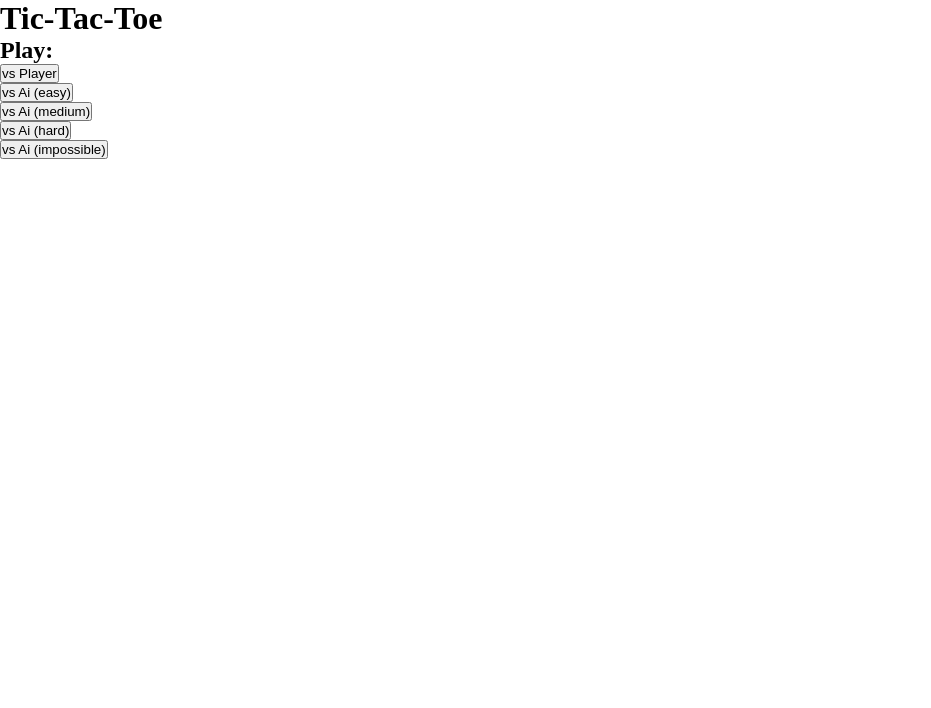
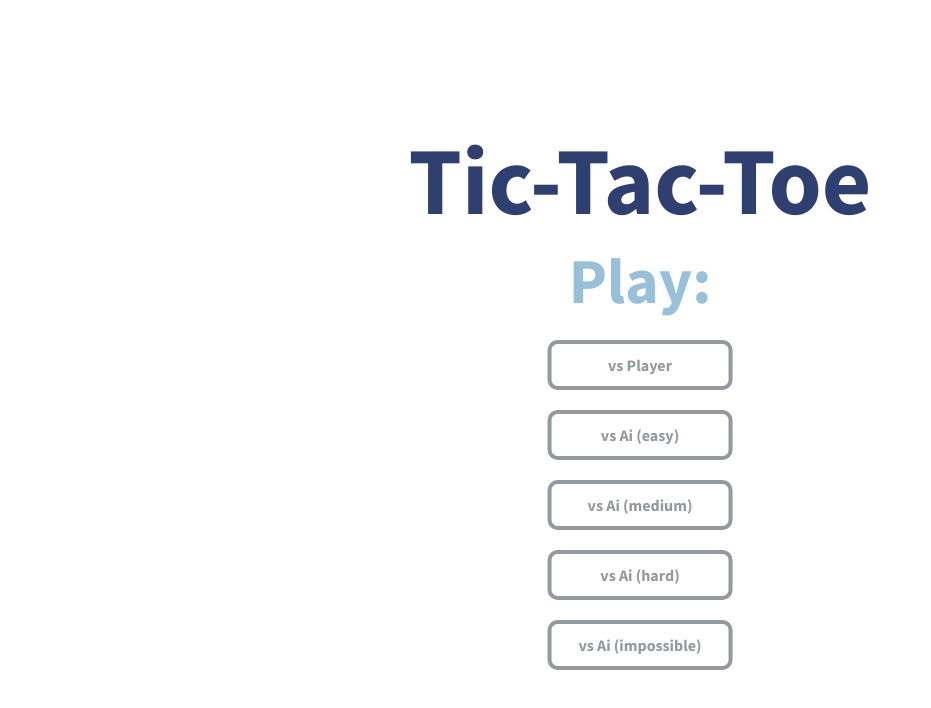
Before and after one commit to Alan1234111/Tic-tac-toe-, a plain HTML site: page index.html in a window 1280 px wide. Shown: the whole page, without its empty margins (0-931 px from the left). Drawn offline with Linux system fonts and the light colour scheme.

Commit message:
build: game-options layout

```diff
--- a/style.css
+++ b/style.css
@@ -3,3 +3,47 @@
   padding: 0;
   box-sizing: border-box;
 }
+
+body {
+  font-family: "Source Sans Pro", sans-serif;
+}
+
+.game-options {
+  position: fixed;
+  top: 15%;
+  left: 50%;
+  transform: translateX(-50%);
+  text-align: center;
+}
+
+.game-options h1 {
+  font-size: 6rem;
+  color: rgb(47, 64, 112);
+}
+
+.game-options h2 {
+  font-size: 4rem;
+  color: #98c1d9;
+}
+
+.game-options__modes li {
+  list-style: none;
+}
+
+.game-options__modes li button {
+  width: 40%;
+  height: 50px;
+  margin: 20px 0 0;
+  border: #9499a0 solid 4px;
+  border-radius: 10px;
+  font-size: 1rem;
+  font-family: "Source Sans Pro", sans-serif;
+  font-weight: bold;
+  background-color: white;
+  color: #9499a0;
+  transition: 0.2s;
+}
+
+.game-options__modes li button:hover {
+  border-color: orange;
+}
```
